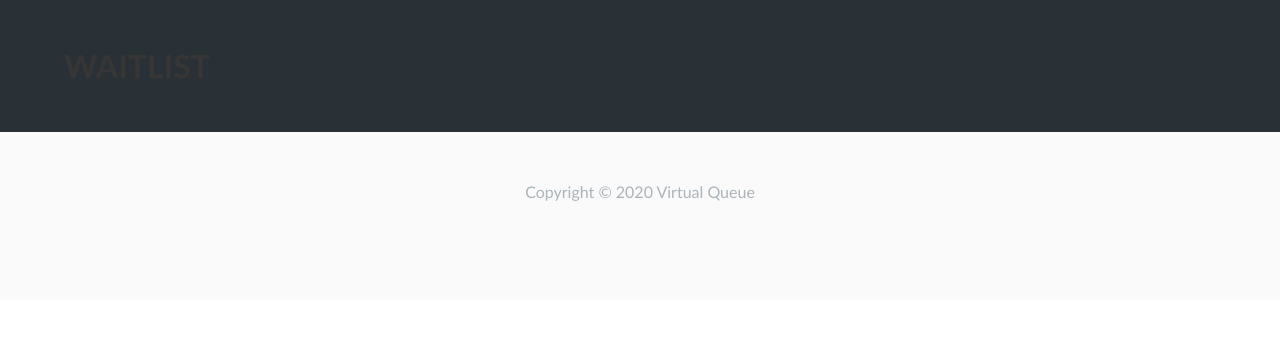
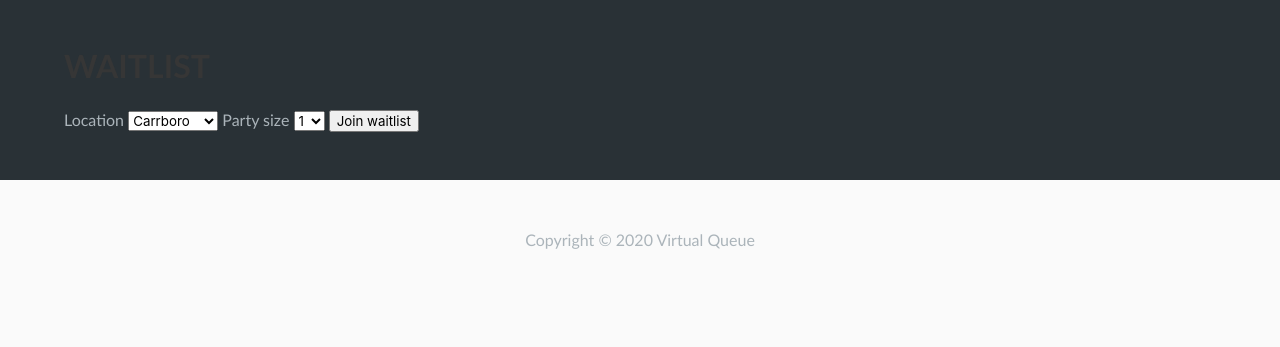
Before and after one commit to hannahgkeel/COMP426Final, a Django app: page /waitlist/ in a window 1280 px wide. Shown: the part 96-443 px from the top of the page. Run offline with Django 3.2, Linux system fonts and the light colour scheme; the visitor is signed in with stand-in values (Sample User, id 1).

Commit message:
Hooked up waitlist form to waitlist database

```diff
--- a/templates/partials/_navbar.html
+++ b/templates/partials/_navbar.html
@@ -34,7 +34,7 @@
               Welcome {{user.username}}.
             </div>
             <div class="buttons">
-              <a class="button is-primary" href="{% url 'register' %}">
+              <a class="button is-primary" href="{% url 'waitlist' %}">
                 <bold>Get in Queue!</bold>
               </a>
               <a class="button is-light" href="javascript:{document.getElementById('logout').submit()}">
--- a/templates/waitlist/waitlist.html
+++ b/templates/waitlist/waitlist.html
@@ -5,6 +5,33 @@
       <h1 class="title">
         WAITLIST
       </h1>
+        <!--ALERTS-->
+        {% include 'partials/_alerts.html' %}
+
+        <form action="{% url 'waitlist' %}" method="POST">{% csrf_token %}
+
+            <label for="location">Location</label>
+            <select id="location" name="location">
+                <option value="Carrboro">Carrboro</option>
+                <option value="Chapel Hill">Chapel Hill</option>
+            </select>
+
+            <label for="party_size">Party size</label>
+            <select id="party_size" name="party_size">
+                <option value="1">1</option>
+                <option value="2">2</option>
+                <option value="3">3</option>
+                <option value="4">4</option>
+                <option value="5">5</option>
+                <option value="6">6</option>
+                <option value="7">7</option>
+                <option value="8">8</option>
+            </select>
+
+            <input type="submit" value="Join waitlist">
+
+        </form>
+
     </div>
   </section>
 {% endblock %}
--- a/waitlist/views.py
+++ b/waitlist/views.py
@@ -2,8 +2,31 @@ from django.shortcuts import render, redirect
 from django.contrib import messages, auth
 from django.contrib.auth.models import User
 from django.contrib.auth.decorators import login_required
+from .models import WaitlistTicket
 
 # If the user is not logged in, send to login screen.
 @login_required(login_url='/accounts/login')
 def index(request):
-    return render(request, 'waitlist/waitlist.html')
+
+    if request.method == 'POST':
+        #get variables
+        username = request.user
+        full_name = request.user.get_full_name()
+        location = request.POST['location']
+        party_size = request.POST['party_size']
+
+        #If user is already in waitlist, give error
+        if WaitlistTicket.objects.filter(user_id=username).exists():
+            messages.error(request,'You are already on the waitlist')
+            return redirect('waitlist')
+
+        #Else carry on
+        else:
+            ticket = WaitlistTicket(location=location, party_size=party_size, customer=full_name, user_id=username)
+            ticket.save()
+            messages.success(request, 'You have been added to the waitlist')
+            return redirect('waitlist')
+
+    #method is GET
+    else:
+        return render(request, 'waitlist/waitlist.html')
```
Also changed, not shown: waitlist/admin.py (+4 -3 lines).
